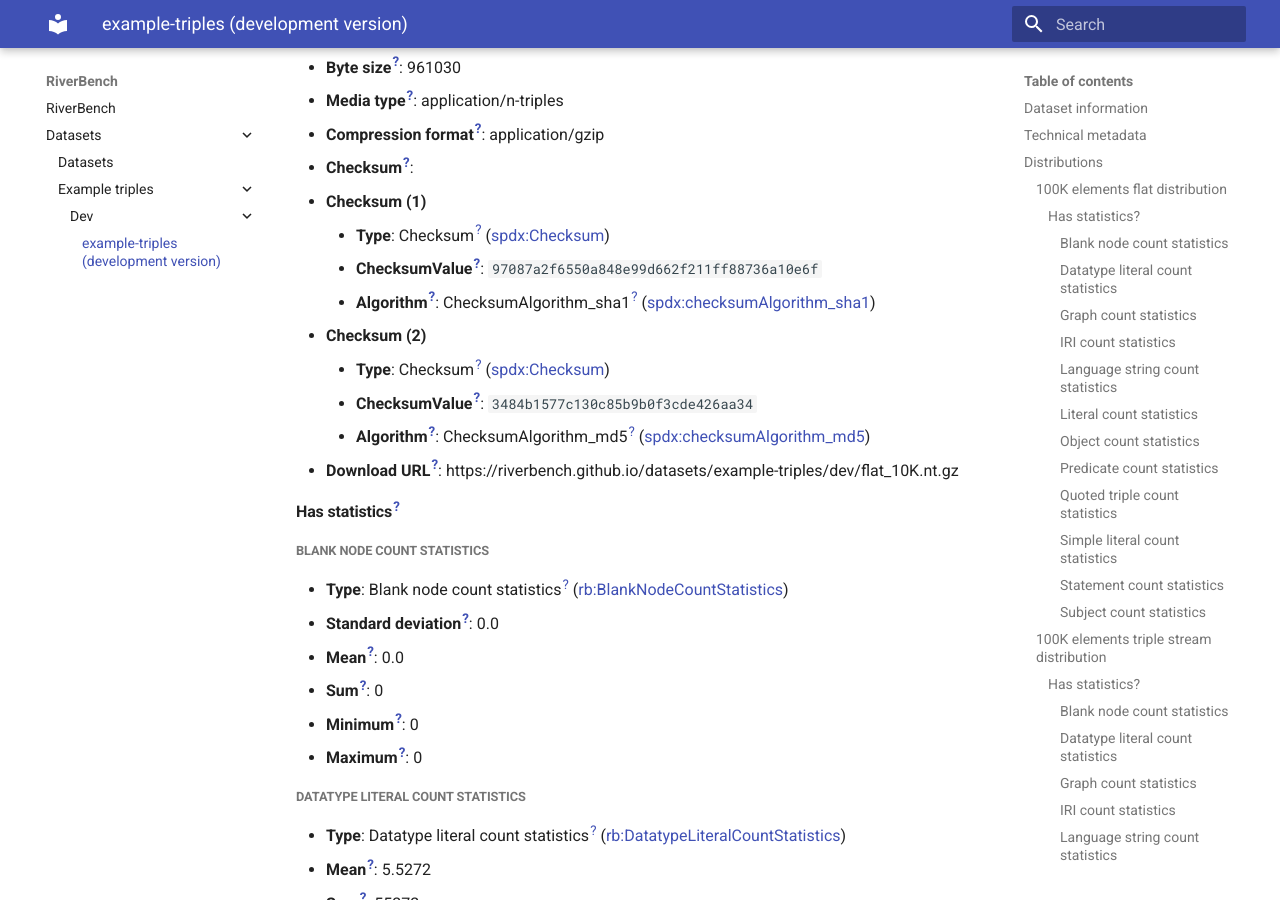
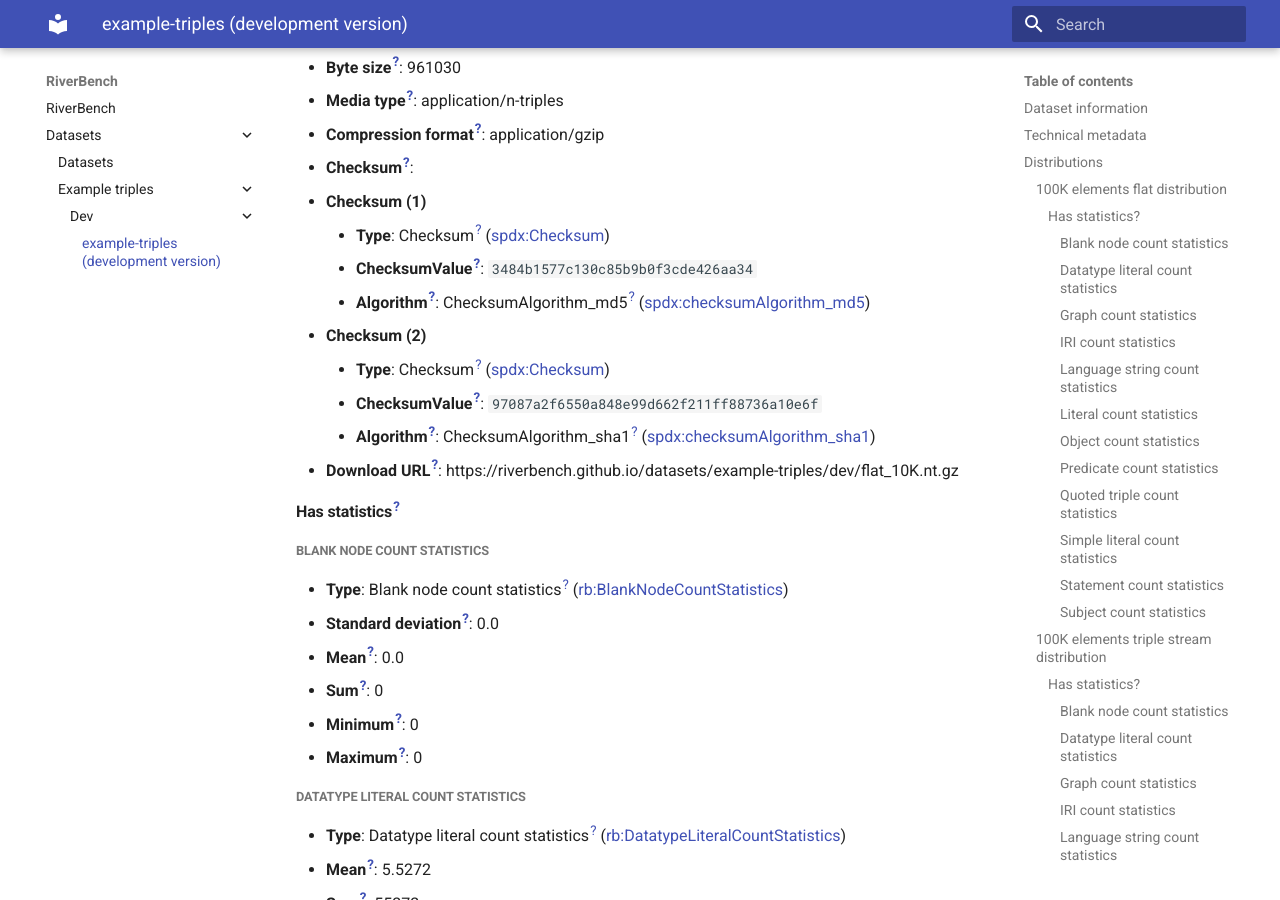
Before and after one commit to RiverBench/riverbench.github.io, an MkDocs documentation site: the page built from docs/datasets/example-triples/dev/index.md, in a window 1280 px wide and 900 px high, scrolled down 9261 px. Built offline with MkDocs 1.6.1 and Material for MkDocs 9.7.7, drawn with Linux system fonts in a browser that asks for light colours; some of the changed text lies outside the part shown.

```diff
--- a/docs/datasets/example-triples/dev/index.md
+++ b/docs/datasets/example-triples/dev/index.md
@@ -323,12 +323,12 @@ This is an example dataset that is a triple stream.
 - **Checksum<sup>[?](## "The checksum property provides a mechanism that can be used to verify that the contents of a File or Package have not changed.")</sup>**:
   - **Checksum (1)**
     - **Type**: Checksum<sup>[?](## "A Checksum is value that allows the contents of a file to be authenticated. Even small changes to the content of the file will change its checksum. This class allows the results of a variety of checksum and cryptographic message digest algorithms to be represented.")</sup> ([spdx:Checksum](http://spdx.org/rdf/terms#Checksum))
+    - **ChecksumValue<sup>[?](## "The checksumValue property provides a lower case hexidecimal encoded digest value produced using a specific algorithm.")</sup>**: `3484b1577c130c85b9b0f3cde426aa34`
+    - **Algorithm<sup>[?](## "Identifies the algorithm used to produce the subject Checksum. Currently, SHA-1 is the only supported algorithm. It is anticipated that other algorithms will be supported at a later time.")</sup>**: ChecksumAlgorithm_md5<sup>[?](## "Indicates the algorithm used was MD5")</sup> ([spdx:checksumAlgorithm_md5](http://spdx.org/rdf/terms#checksumAlgorithm_md5))
+  - **Checksum (2)**
+    - **Type**: Checksum<sup>[?](## "A Checksum is value that allows the contents of a file to be authenticated. Even small changes to the content of the file will change its checksum. This class allows the results of a variety of checksum and cryptographic message digest algorithms to be represented.")</sup> ([spdx:Checksum](http://spdx.org/rdf/terms#Checksum))
     - **ChecksumValue<sup>[?](## "The checksumValue property provides a lower case hexidecimal encoded digest value produced using a specific algorithm.")</sup>**: `97087a2f6550a848e99d662f211ff88736a10e6f`
     - **Algorithm<sup>[?](## "Identifies the algorithm used to produce the subject Checksum. Currently, SHA-1 is the only supported algorithm. It is anticipated that other algorithms will be supported at a later time.")</sup>**: ChecksumAlgorithm_sha1<sup>[?](## "Indicates the algorithm used was SHA-1")</sup> ([spdx:checksumAlgorithm_sha1](http://spdx.org/rdf/terms#checksumAlgorithm_sha1))
-  - **Checksum (2)**
-    - **Type**: Checksum<sup>[?](## "A Checksum is value that allows the contents of a file to be authenticated. Even small changes to the content of the file will change its checksum. This class allows the results of a variety of checksum and cryptographic message digest algorithms to be represented.")</sup> ([spdx:Checksum](http://spdx.org/rdf/terms#Checksum))
-    - **ChecksumValue<sup>[?](## "The checksumValue property provides a lower case hexidecimal encoded digest value produced using a specific algorithm.")</sup>**: `3484b1577c130c85b9b0f3cde426aa34`
-    - **Algorithm<sup>[?](## "Identifies the algorithm used to produce the subject Checksum. Currently, SHA-1 is the only supported algorithm. It is anticipated that other algorithms will be supported at a later time.")</sup>**: ChecksumAlgorithm_md5<sup>[?](## "Indicates the algorithm used was MD5")</sup> ([spdx:checksumAlgorithm_md5](http://spdx.org/rdf/terms#checksumAlgorithm_md5))
 - **Download URL<sup>[?](## "The URL of the downloadable file in a given format. E.g. CSV file or RDF file. The format is indicated by the distribution's dct:format and/or dcat:mediaType.")</sup>**: https://riverbench.github.io/datasets/example-triples/dev/flat_10K.nt.gz
 
 #### Has statistics<sup>[?](## "Has a dataset statistics object")</sup>
@@ -461,12 +461,12 @@ This is an example dataset that is a triple stream.
 - **Checksum<sup>[?](## "The checksum property provides a mechanism that can be used to verify that the contents of a File or Package have not changed.")</sup>**:
   - **Checksum (1)**
     - **Type**: Checksum<sup>[?](## "A Checksum is value that allows the contents of a file to be authenticated. Even small changes to the content of the file will change its checksum. This class allows the results of a variety of checksum and cryptographic message digest algorithms to be represented.")</sup> ([spdx:Checksum](http://spdx.org/rdf/terms#Checksum))
+    - **ChecksumValue<sup>[?](## "The checksumValue property provides a lower case hexidecimal encoded digest value produced using a specific algorithm.")</sup>**: `393698900f9b38168603b835290c3f61cc3ac09c`
+    - **Algorithm<sup>[?](## "Identifies the algorithm used to produce the subject Checksum. Currently, SHA-1 is the only supported algorithm. It is anticipated that other algorithms will be supported at a later time.")</sup>**: ChecksumAlgorithm_sha1<sup>[?](## "Indicates the algorithm used was SHA-1")</sup> ([spdx:checksumAlgorithm_sha1](http://spdx.org/rdf/terms#checksumAlgorithm_sha1))
+  - **Checksum (2)**
+    - **Type**: Checksum<sup>[?](## "A Checksum is value that allows the contents of a file to be authenticated. Even small changes to the content of the file will change its checksum. This class allows the results of a variety of checksum and cryptographic message digest algorithms to be represented.")</sup> ([spdx:Checksum](http://spdx.org/rdf/terms#Checksum))
     - **ChecksumValue<sup>[?](## "The checksumValue property provides a lower case hexidecimal encoded digest value produced using a specific algorithm.")</sup>**: `3bbe5751b60b25af6e229dcfef1c45dc`
     - **Algorithm<sup>[?](## "Identifies the algorithm used to produce the subject Checksum. Currently, SHA-1 is the only supported algorithm. It is anticipated that other algorithms will be supported at a later time.")</sup>**: ChecksumAlgorithm_md5<sup>[?](## "Indicates the algorithm used was MD5")</sup> ([spdx:checksumAlgorithm_md5](http://spdx.org/rdf/terms#checksumAlgorithm_md5))
-  - **Checksum (2)**
-    - **Type**: Checksum<sup>[?](## "A Checksum is value that allows the contents of a file to be authenticated. Even small changes to the content of the file will change its checksum. This class allows the results of a variety of checksum and cryptographic message digest algorithms to be represented.")</sup> ([spdx:Checksum](http://spdx.org/rdf/terms#Checksum))
-    - **ChecksumValue<sup>[?](## "The checksumValue property provides a lower case hexidecimal encoded digest value produced using a specific algorithm.")</sup>**: `393698900f9b38168603b835290c3f61cc3ac09c`
-    - **Algorithm<sup>[?](## "Identifies the algorithm used to produce the subject Checksum. Currently, SHA-1 is the only supported algorithm. It is anticipated that other algorithms will be supported at a later time.")</sup>**: ChecksumAlgorithm_sha1<sup>[?](## "Indicates the algorithm used was SHA-1")</sup> ([spdx:checksumAlgorithm_sha1](http://spdx.org/rdf/terms#checksumAlgorithm_sha1))
 - **Download URL<sup>[?](## "The URL of the downloadable file in a given format. E.g. CSV file or RDF file. The format is indicated by the distribution's dct:format and/or dcat:mediaType.")</sup>**: https://riverbench.github.io/datasets/example-triples/dev/stream_10K.tar.gz
 
 #### Has statistics<sup>[?](## "Has a dataset statistics object")</sup>
```
